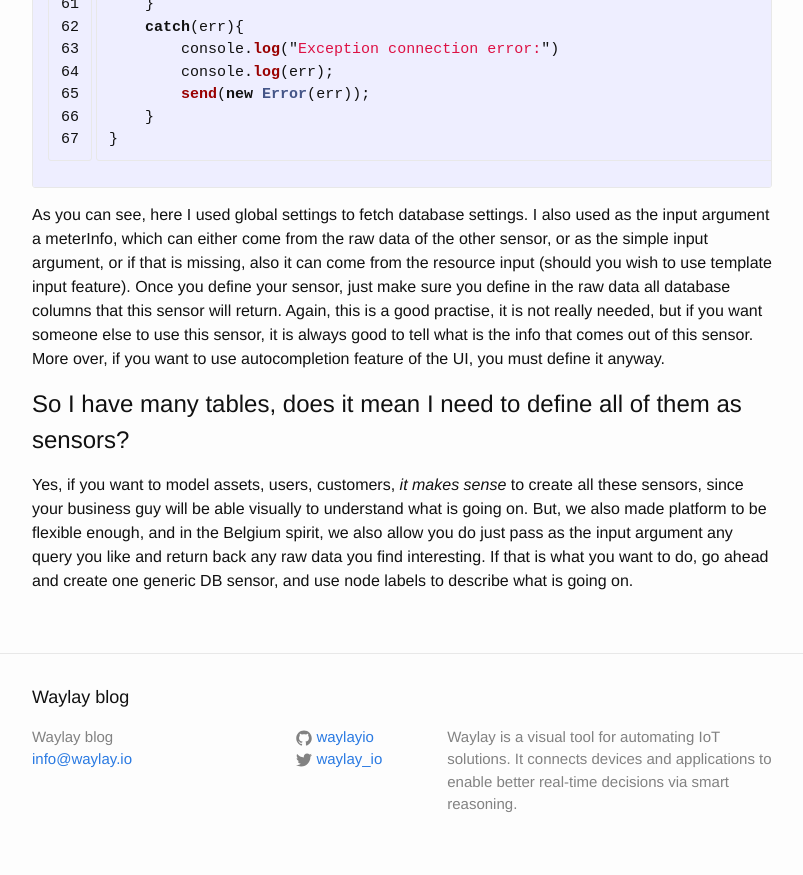
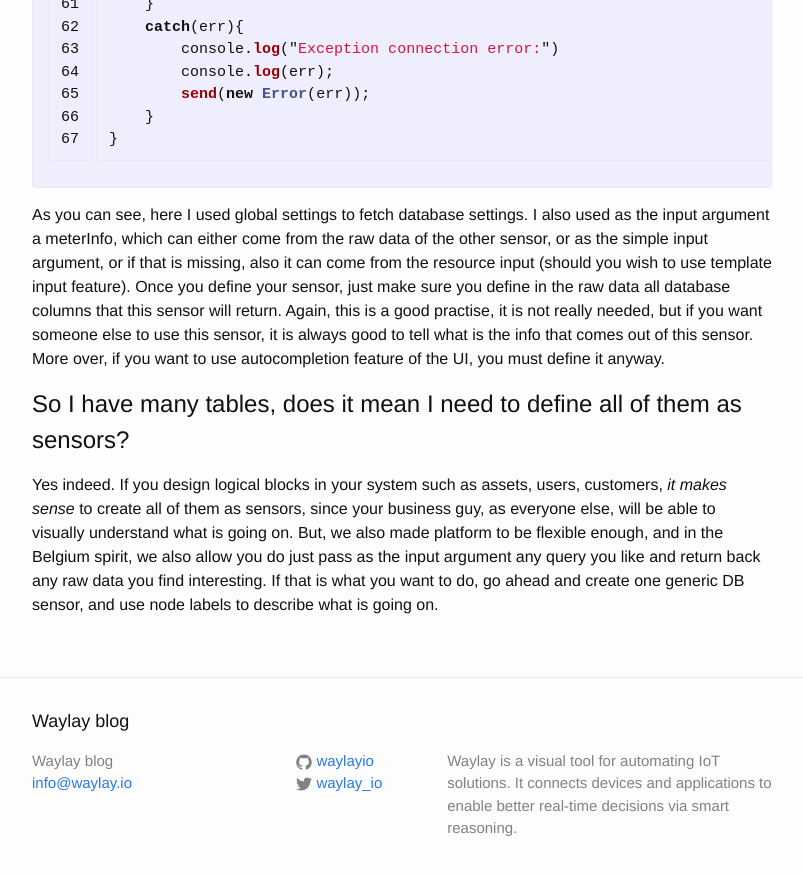
Before and after one commit to jasperdevrient/waylayio.github.io, a Jekyll site: the page built from _posts/2015-10-23-database-integration.markdown, in a window 1280 px wide and 900 px high, scrolled down 2174 px. Shown: the top 875 px of the window, without its empty margins (238-1041 px from the left). Built offline with Jekyll 4.4.1, drawn with Linux system fonts in a browser that asks for light colours.

Commit message:
Update 2015-10-23-database-integration.markdown

```diff
--- a/_posts/2015-10-23-database-integration.markdown
+++ b/_posts/2015-10-23-database-integration.markdown
@@ -92,7 +92,8 @@
 Once you define your sensor, just make sure you define in the raw data all database columns that this sensor will return. Again, this is a good practise, it is not really needed, but if you want someone else to use this sensor, it is always good to tell what is the info that comes out of this sensor. More over, if you want to use autocompletion feature of the UI, you must define it anyway.
 
 #So I have many tables, does it mean I need to define all of them as sensors?
-Yes, if you want to model assets, users, customers, _it makes sense_ to create all these sensors, since your business guy will be able visually to understand what is going on. But, we also made platform to be flexible enough, and in the Belgium spirit, we also allow you do just pass as the input argument any query you like and return back any raw data you find interesting. If that is what you want to do, go ahead and create one generic DB sensor, and use node labels to describe what is going on.
+
+Yes indeed. If you design logical blocks in your system such as assets, users, customers, _it makes sense_ to create all of them as sensors, since your business guy, as everyone else, will be able to visually understand what is going on. But, we also made platform to be flexible enough, and in the Belgium spirit, we also allow you do just pass as the input argument any query you like and return back any raw data you find interesting. If that is what you want to do, go ahead and create one generic DB sensor, and use node labels to describe what is going on.
 
 
 [waylaydocs]:     http://docs.waylay.io/Plugin-API.html
```
